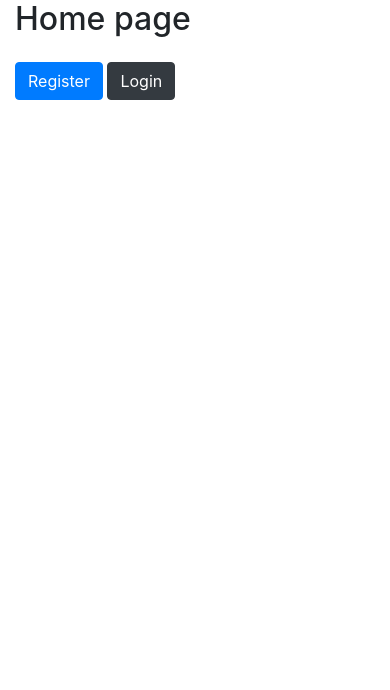
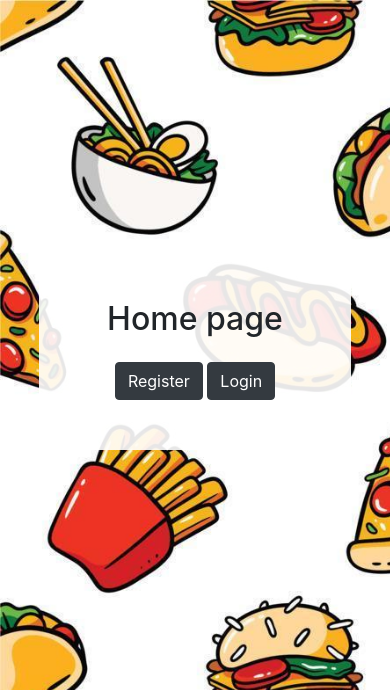
Before and after one commit to Neermita18/Nutritionalreq_Software_Engineering_Project, a Flask app: page / in a window 390 px wide. Shown: the top 690 px of the page. Run offline with Flask 3, Linux system fonts and the light colour scheme.

Commit message:
changed background of dash,login and register page

```diff
--- a/templates/dash.html
+++ b/templates/dash.html
@@ -8,14 +8,31 @@
   <script src="https://cdn.jsdelivr.net/npm/jquery@3.6.4/dist/jquery.slim.min.js"></script>
   <script src="https://cdn.jsdelivr.net/npm/popper.js@1.16.1/dist/umd/popper.min.js"></script>
   <script src="https://cdn.jsdelivr.net/npm/bootstrap@4.6.2/dist/js/bootstrap.bundle.min.js"></script>
+  <style>
+    /* Custom CSS styles */
+    body {
+      background-image: url('/static/styles/background.jpg'); /* Replace 'background.jpg' with your image file */
+      background-size: cover;
+      background-repeat: no-repeat;
+      background-attachment: fixed;
+    }
+    .container {
+      background-color: rgba(255, 255, 255, 0.9); /* Adjust the transparency here */
+      border-radius: 10px;
+      padding: 50px;
+      margin-top: 250px;/* Adjust as needed */
+      width: 80%; /* Adjust the width of the container */
+      max-width: 400px;
+    }
+  </style>
 </head>
 <body>
 
 <div class="container">
     <div class=" row justify-content-center">
-        <div class="col-sm-8">
+        <div class="col-sm-8 text-center">
             <h2>Home page</h2>
-            <a href="/register" class="btn btn-primary mt-3">Register</a>
+            <a href="/register" class="btn btn-dark mt-3">Register</a>
             <a href="/login" class="btn btn-dark mt-3">Login</a>
         </div>
 
```
Also changed, not shown: templates/login.html (+18 -1 lines), templates/register.html (+18 -1 lines), static/styles/background.jpg (added).
